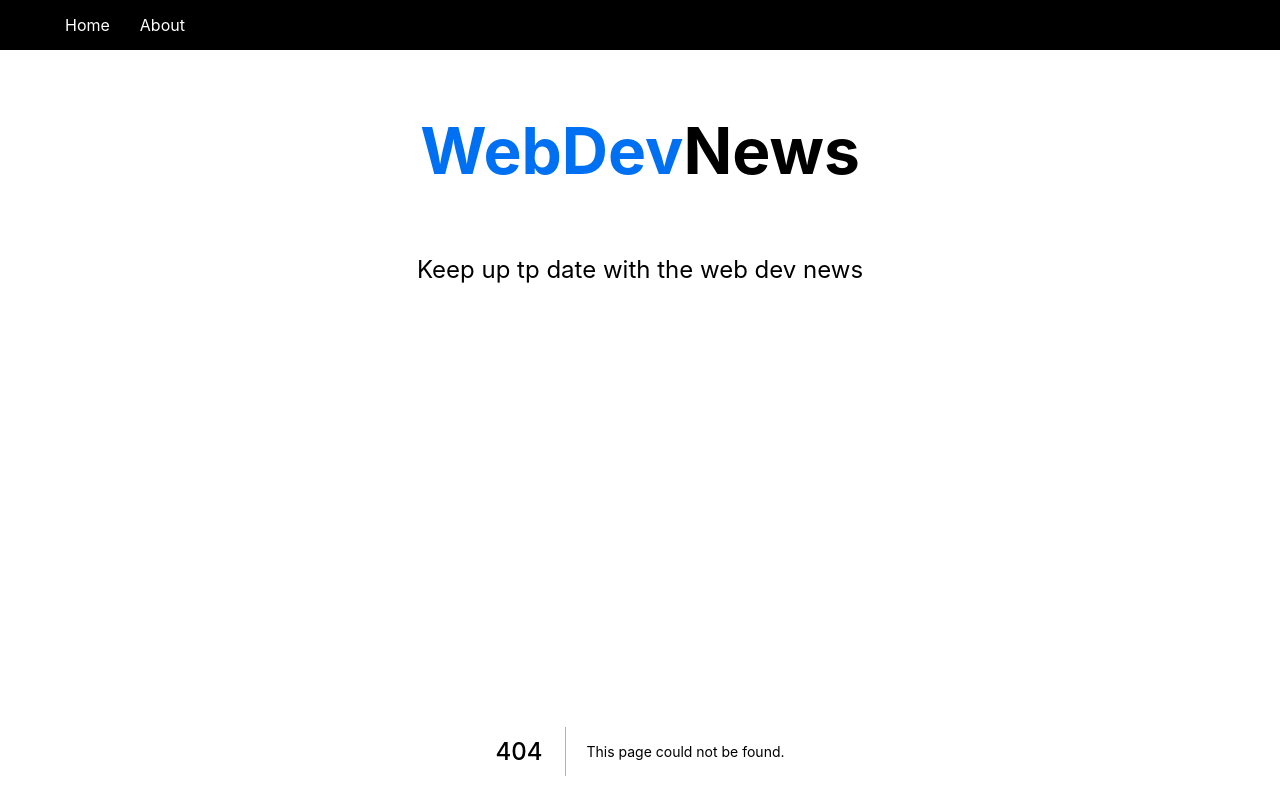
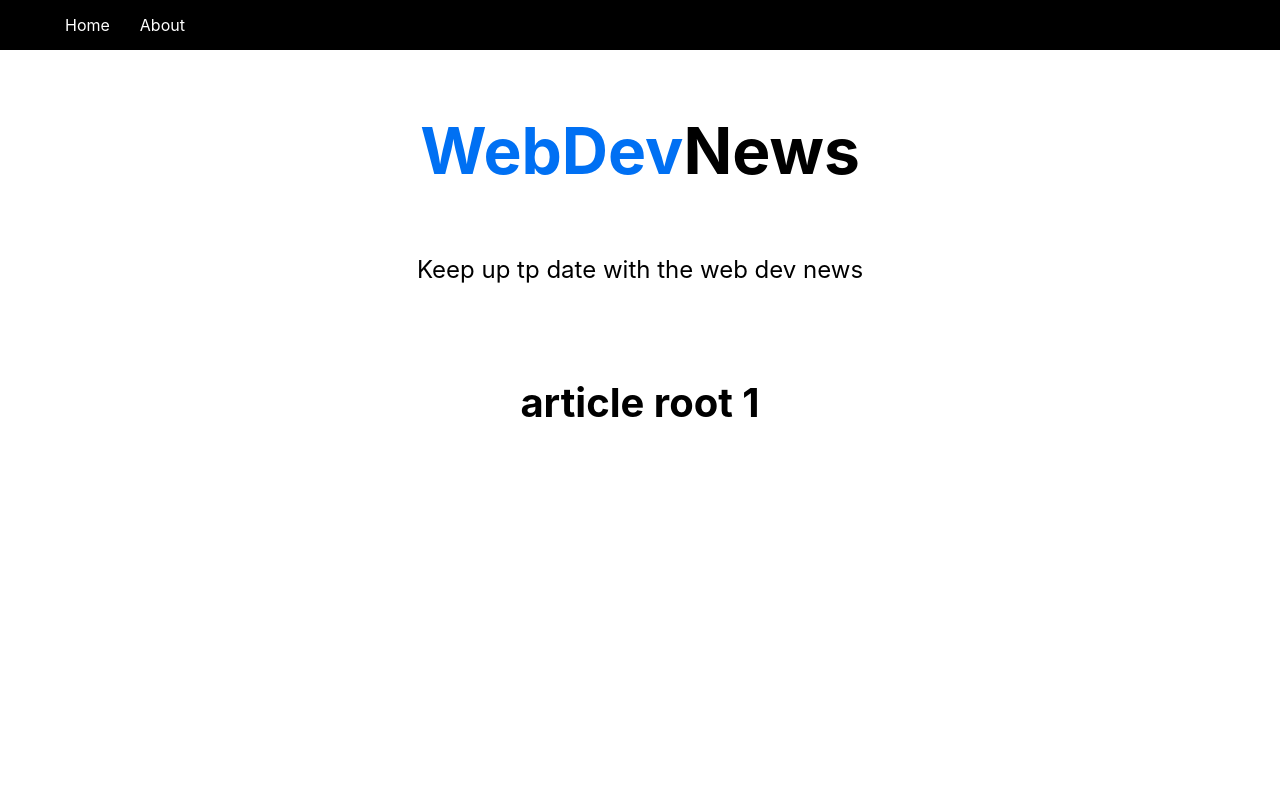
Before and after one commit to anderson-ca/nextjs-crash-course, a Next.js app: page /article/1 in a window 1280 px wide. Before the commit this address had no page. Shown: the top 798 px of the page. Built offline with nearby package versions, Linux system fonts and the light colour scheme.

Commit message:
include dynamic routing

```diff
--- /dev/null
+++ b/pages/article/[id]/index.jsx
@@ -0,0 +1,15 @@
+import {useRouter} from 'next/router';
+
+const article = () => {
+    // eslint-disable-next-line react-hooks/rules-of-hooks
+    const router = useRouter();
+    const {id} = router.query;
+
+    return (
+        <div>
+            <h1>article root {id}</h1>
+        </div>
+    )
+}
+
+export default article
```
